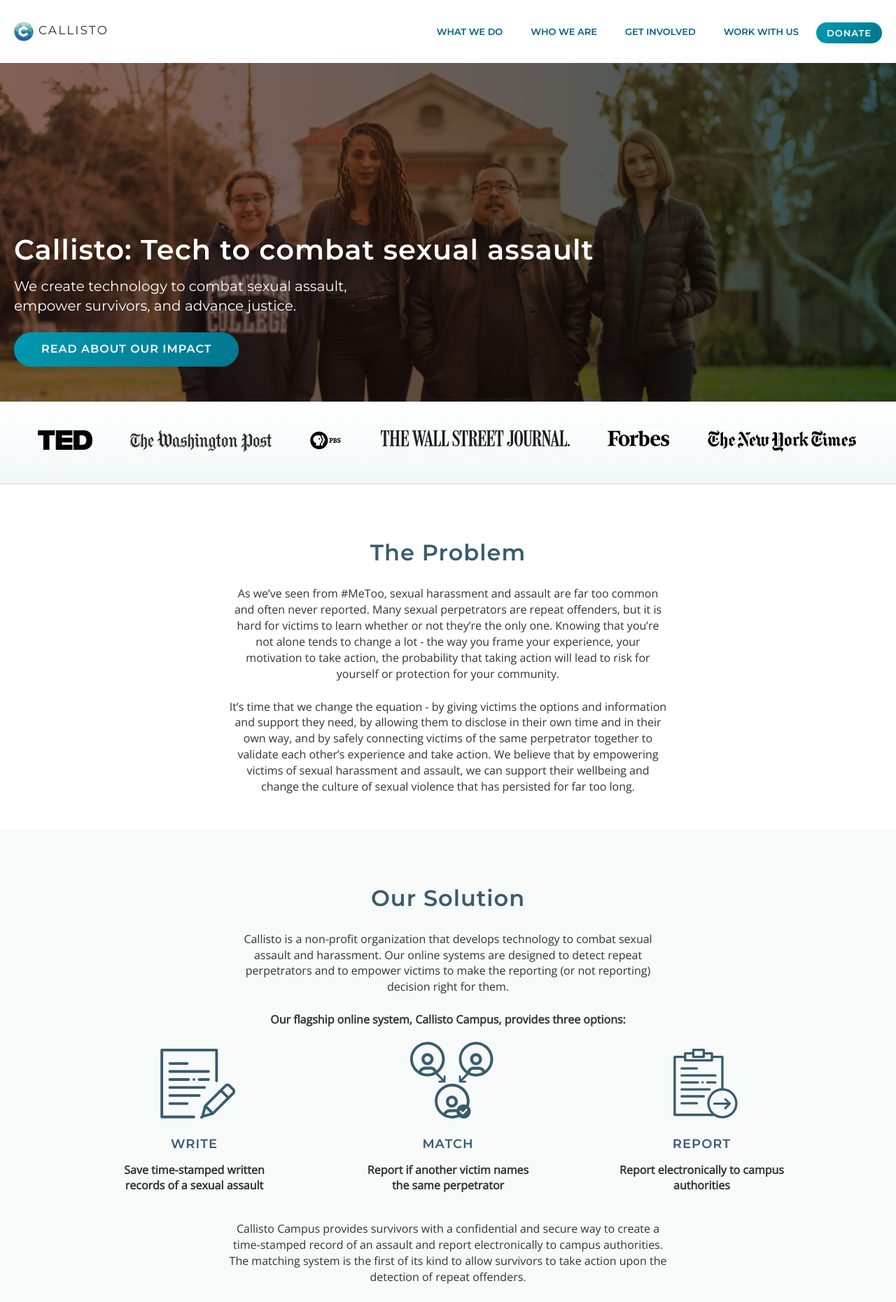
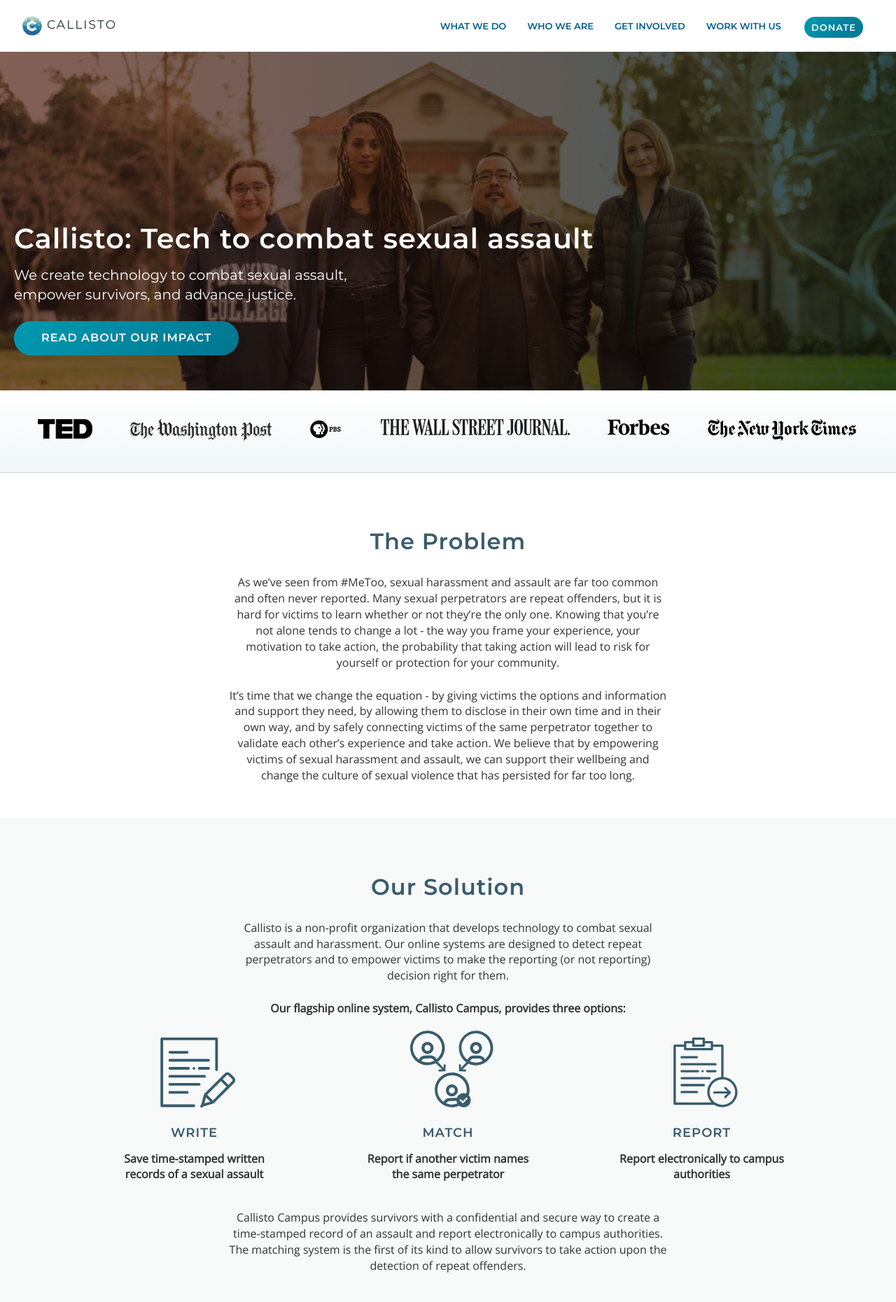
Before and after one commit to project-callisto/projectcallisto-dot-org, a Jekyll site: the page built from index.html, in a window 1280 px wide. Shown: the top 1861 px of the page at 70% size. Built offline with Jekyll 4.4.1, drawn with Linux system fonts in a browser that asks for light colours.

Commit message:
VERY fine grain navbar implementation

```diff
--- a/_includes/header.html
+++ b/_includes/header.html
@@ -1,17 +1,15 @@
-<nav id="id_header">
-    <div class="navbar-left">
+<nav class="header-nav" id="id_header">
     <a href="#" id="brand_link">
         <img src="images/callisto_logo.png" class="img-responsive" alt="" aria-hidden="true" />
         <div id="callisto">Callisto</div>
     </a>
-        <button type="button" class="col-xs-after-1-half-offset navbar-toggle collapsed" data-toggle="collapse" data-target="#navbar-collapse" aria-expanded="false">
+    <button type="button" class="navbar-toggle collapsed" data-toggle="collapse" data-target="#navbar-collapse" aria-expanded="false">
         <span class="sr-only">Toggle navigation</span>
         <span class="icon-bar"></span>
         <span class="icon-bar"></span>
         <span class="icon-bar"></span>
     </button>
-    </div>
-    <ul class="nav navbar-nav navbar-right collapse navbar-collapse" id="navbar-collapse">
+    <ul class="nav navbar-nav collapse navbar-collapse" id="navbar-collapse">
         <li><a href="/what-we-do">WHAT WE DO</a></li>
         <li><a href="/who-we-are">WHO WE ARE</a></li>
         <li><a href="/get-involved">GET INVOLVED</a></li>
--- a/_sass/main.scss
+++ b/_sass/main.scss
@@ -90,16 +90,30 @@
     background-color: $color-black;
 }
 
-#id_header {
-    font-family: $font-main;
+a#brand_link {
     display: flex;
-    justify-content: space-between;
-    align-items: center;
+    margin: 0;
+}
+
+.header-nav {
+    li {
+        margin: 0 5px;
+    }
 
     a {
         font-size: 13px;
         color: $color-text-anchors;
         font-weight: 600;
+    }
+}
+
+#id_header {
+    font-family: $font-main;
+
+    .donate-li {
+        margin-top: 0;
+        margin-right: 0;
+        margin-left: 18px;
     }
 
     a.nav-button {
@@ -125,9 +139,7 @@
 }
 
 .header-nav {
-    align-items: center;
     background-color: $color-white;
-    display: flex;
     padding: 17px 32px;
 
     .footer-content {
@@ -236,13 +248,12 @@
     text-align: center;
 }
 
-#brand_link {
-    display: flex;
-    padding-right: 10px;
+#mainbody-container nav {
+    padding: 0;
 }
 
-#mainbody-container nav {
-    padding: 0;
+ul.navbar-collapse {
+    clear: both;
 }
 
 .navbar {
@@ -253,32 +264,24 @@
     margin-top: .5rem;
 }
 
-.navbar-right {
-    li {
-        margin: 0 5px;
-    }
-
-    .donate-li {
-        margin-top: 5px;
-        margin-right: 0;
-    }
-}
-
 .extra {
     padding: 15px 0 30px;
 }
 
-// mobile
-@media (max-width: $max-width-sm) {
-    .gradient-button {
-        width: 100%;
-        font-size: 15px;
-        min-width: auto;
-        padding: 13px 21px;
+// tablet and desktop
+@media (min-width: $min-width-md) {
+    .navbar-nav > li > a {
+        padding: 10px;
+    }
+
+    #id_header {
+        display: flex;
+        justify-content: space-between;
+        align-items: center;
     }
 }
 
-// desktop and larger
+// desktop
 @media (min-width: $min-width-lg) {
     .navbar {
         display: flex;
@@ -295,8 +298,7 @@
 
 // mobile and tablet
 @media (max-width: $max-width-md) {
-
-    .flex-on-large > *{
+    .flex-on-large > * {
         margin: 0 auto 40px;
         max-width: 500px;
     }
@@ -305,15 +307,12 @@
         font-size: 25px;
     }
 
-    .navbar-right {
     a {
         text-align: left !important;
     }
 
     .nav-button {
-            margin-top: 32px;
-            text-align: center !important;
-        }
+        display: inline-block !important;
     }
 
     section {
@@ -325,12 +324,39 @@
         width: auto;
     }
 
-    #id_header a {
+    .header-nav {
+        a {
             padding: 10px 6px;
             margin: auto;
+        }
     }
 
     #callisto {
         font-size: 18px;
     }
 }
+
+// mobile
+@media (max-width: $max-width-sm) {
+    #id_header .donate-li {
+        padding: 20px 0;
+    }
+
+    .gradient-button {
+        width: 100%;
+        font-size: 15px;
+        min-width: auto;
+        padding: 13px 21px;
+    }
+
+    a#brand_link {
+        position: absolute;
+    }
+}
+
+// "micro"
+@media (max-width: 300px) {
+    #callisto {
+        display: none;
+    }
+}
```
Lines whose indentation alone changed are shown as unchanged.
